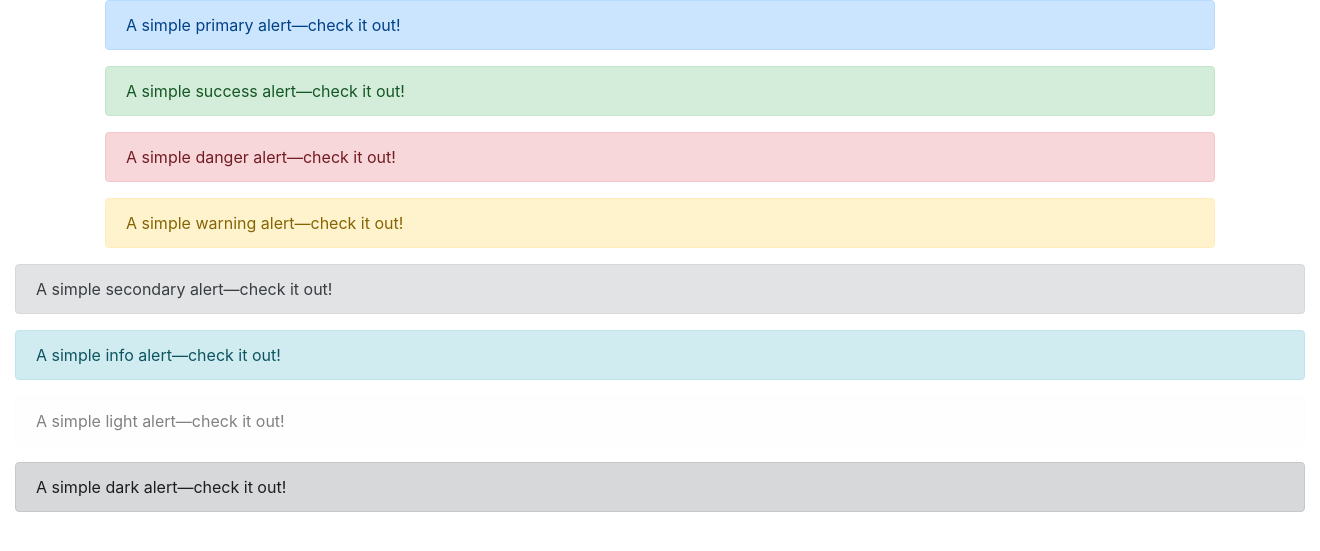
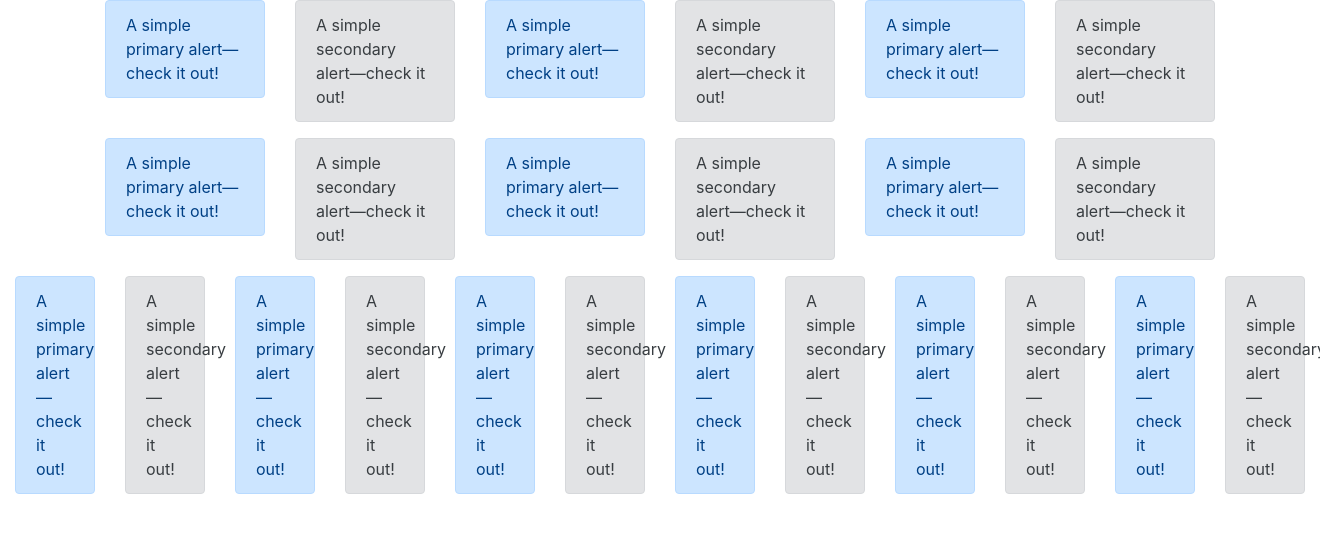
Before and after one commit to SantosBMS/dj_ecommerce, a Django app: page /bootstrap/ in a window 1320 px wide. Shown: the top 551 px of the page. Run offline with Django 4.2, Linux system fonts and the light colour scheme; parts of the project's set-up code (start-up, migrations or seed data) failed here and were passed over; some libraries are stand-ins or nearby versions.

Commit message:
modified:   templates/bootstrap/example.html

```diff
--- a/templates/bootstrap/example.html
+++ b/templates/bootstrap/example.html
@@ -8,35 +8,135 @@
         <!-- Bootstrap CSS -->
         <link rel="stylesheet" href="https://stackpath.bootstrapcdn.com/bootstrap/4.4.1/css/bootstrap.min.css" integrity="sha384-Vkoo8x4CGsO3+Hhxv8T/Q5PaXtkKtu6ug5TOeNV6gBiFeWPGFN9MuhOf23Q9Ifjh" crossorigin="anonymous">
 
-        <title>Hello, world!</title>
+        <title>Bootstrap example</title>
     </head>
     <body>
         <div class='container'>
+            <div class="row">
+                <div class="col-2">
                     <div class="alert alert-primary" role="alert">
                         A simple primary alert—check it out!
                     </div>
-            <div class="alert alert-success" role="alert">
-                A simple success alert—check it out!
                 </div>
-            <div class="alert alert-danger" role="alert">
-                A simple danger alert—check it out!
+                <div class="col-2">
+                    <div class="alert alert-secondary" role="alert">
+                        A simple secondary alert—check it out!
                     </div>
-            <div class="alert alert-warning" role="alert">
-                A simple warning alert—check it out!
+                </div>
+                <div class="col-2">
+                    <div class="alert alert-primary" role="alert">
+                        A simple primary alert—check it out!
+                    </div>
+                </div>
+                <div class="col-2">
+                    <div class="alert alert-secondary" role="alert">
+                        A simple secondary alert—check it out!
+                    </div>
+                </div>
+                <div class="col-2">
+                    <div class="alert alert-primary" role="alert">
+                        A simple primary alert—check it out!
+                    </div>
+                </div>
+                <div class="col-2">
+                    <div class="alert alert-secondary" role="alert">
+                        A simple secondary alert—check it out!
+                    </div>
+                </div>
+                <div class="col-2">
+                    <div class="alert alert-primary" role="alert">
+                        A simple primary alert—check it out!
+                    </div>
+                </div>
+                <div class="col-2">
+                    <div class="alert alert-secondary" role="alert">
+                        A simple secondary alert—check it out!
+                    </div>
+                </div>
+                <div class="col-2">
+                    <div class="alert alert-primary" role="alert">
+                        A simple primary alert—check it out!
+                    </div>
+                </div>
+                <div class="col-2">
+                    <div class="alert alert-secondary" role="alert">
+                        A simple secondary alert—check it out!
+                    </div>
+                </div>
+                <div class="col-2">
+                    <div class="alert alert-primary" role="alert">
+                        A simple primary alert—check it out!
+                    </div>
+                </div>
+                <div class="col-2">
+                    <div class="alert alert-secondary" role="alert">
+                        A simple secondary alert—check it out!
+                    </div>
+                </div>
             </div>
         </div>
         <div class='container-fluid'>
+            <div class="row">
+                <div class="col-1">
+                    <div class="alert alert-primary" role="alert">
+                        A simple primary alert—check it out!
+                    </div>
+                </div>
+                <div class="col-1">
                     <div class="alert alert-secondary" role="alert">
                         A simple secondary alert—check it out!
                     </div>
-            <div class="alert alert-info" role="alert">
-                A simple info alert—check it out!
                 </div>
-            <div class="alert alert-light" role="alert">
-                A simple light alert—check it out!
+                <div class="col-1">
+                    <div class="alert alert-primary" role="alert">
+                        A simple primary alert—check it out!
                     </div>
-            <div class="alert alert-dark" role="alert">
-                A simple dark alert—check it out!
+                </div>
+                <div class="col-1">
+                    <div class="alert alert-secondary" role="alert">
+                        A simple secondary alert—check it out!
+                    </div>
+                </div>
+                <div class="col-1">
+                    <div class="alert alert-primary" role="alert">
+                        A simple primary alert—check it out!
+                    </div>
+                </div>
+                <div class="col-1">
+                    <div class="alert alert-secondary" role="alert">
+                        A simple secondary alert—check it out!
+                    </div>
+                </div>
+                <div class="col-1">
+                    <div class="alert alert-primary" role="alert">
+                        A simple primary alert—check it out!
+                    </div>
+                </div>
+                <div class="col-1">
+                    <div class="alert alert-secondary" role="alert">
+                        A simple secondary alert—check it out!
+                    </div>
+                </div>
+                <div class="col-1">
+                    <div class="alert alert-primary" role="alert">
+                        A simple primary alert—check it out!
+                    </div>
+                </div>
+                <div class="col-1">
+                    <div class="alert alert-secondary" role="alert">
+                        A simple secondary alert—check it out!
+                    </div>
+                </div>
+                <div class="col-1">
+                    <div class="alert alert-primary" role="alert">
+                        A simple primary alert—check it out!
+                    </div>
+                </div>
+                <div class="col-1">
+                    <div class="alert alert-secondary" role="alert">
+                        A simple secondary alert—check it out!
+                    </div>
+                </div>
             </div>
          </div>
 
```
Lines whose indentation alone changed are shown as unchanged.
